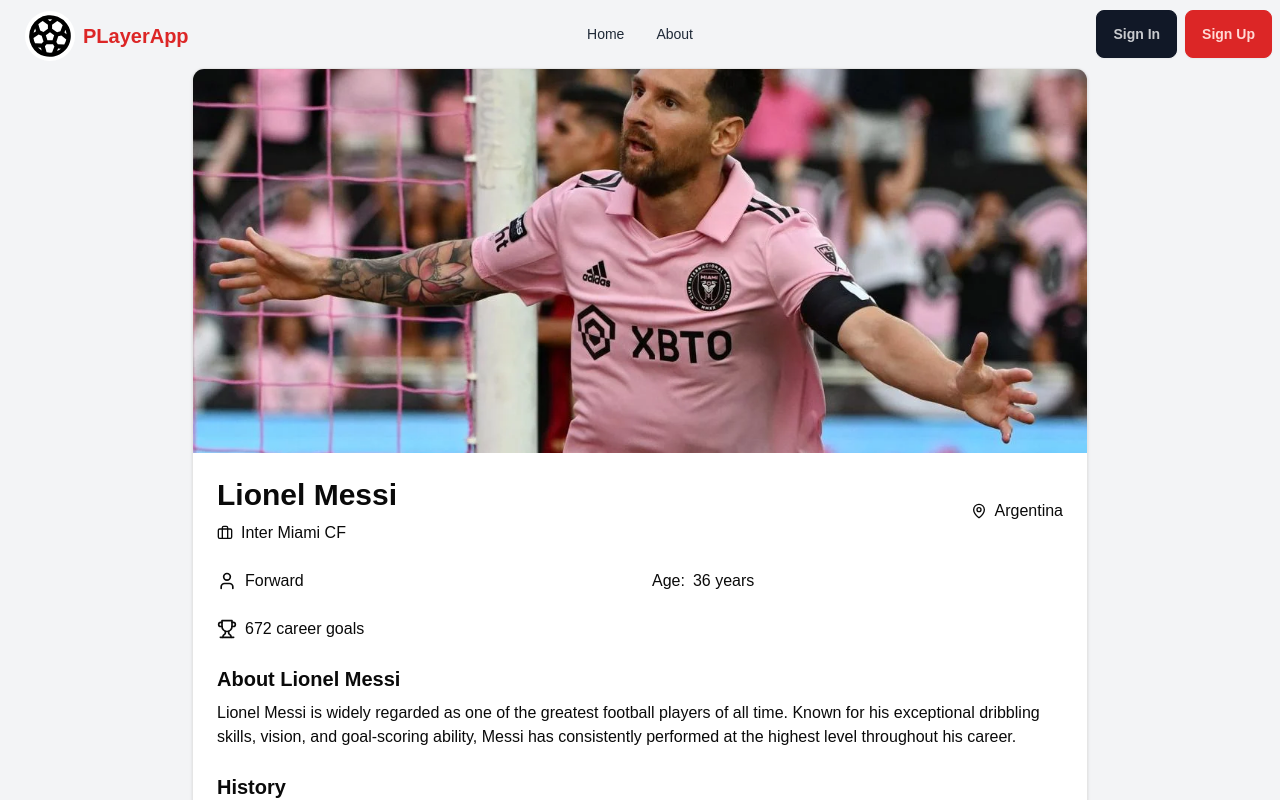
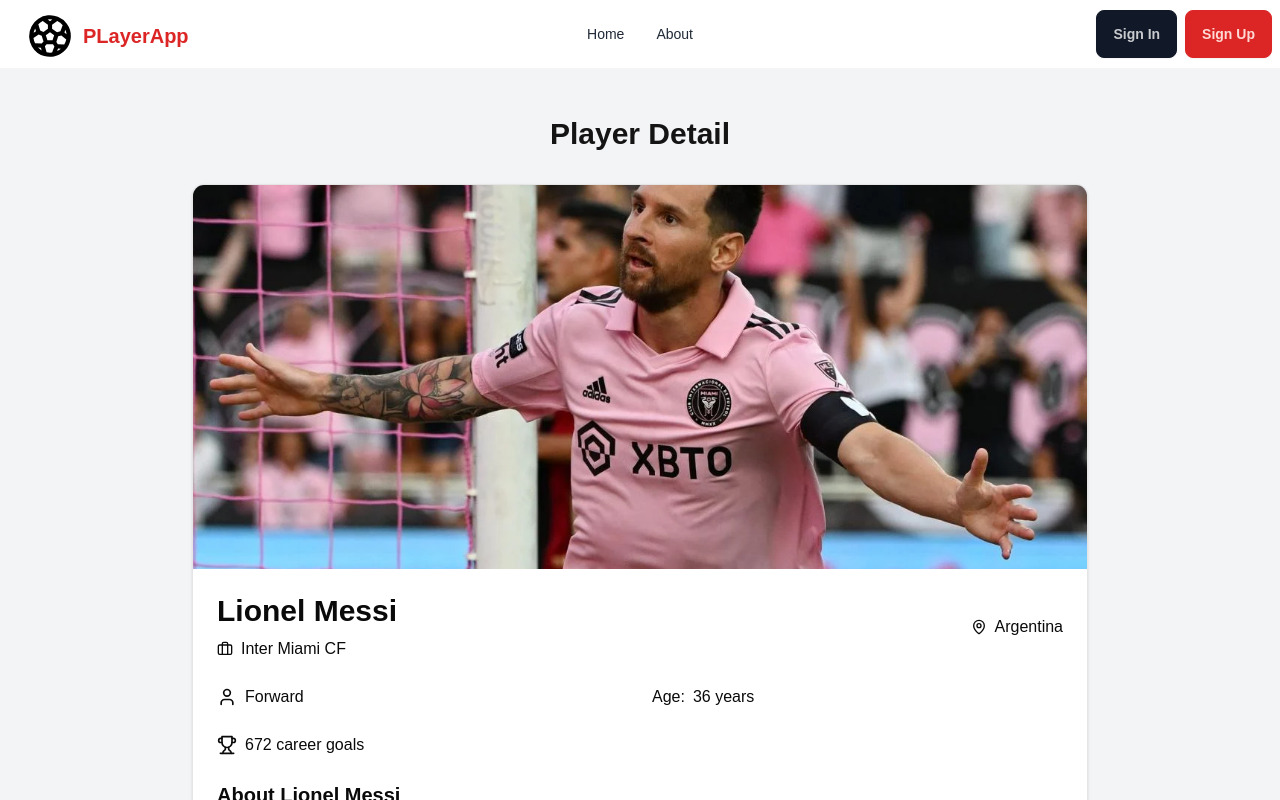
Before and after one commit to Osiris8/player-app, a Next.js app: page /player/1 in a window 1280 px wide. Shown: the top 800 px of the page. Built offline with nearby package versions, Linux system fonts and the light colour scheme.

Commit message:
General Update

```diff
--- a/app/player/[id]/page.tsx
+++ b/app/player/[id]/page.tsx
@@ -25,9 +25,18 @@
 export default function Home() {
   return (
     <div data-theme="elegant">
-      <Navbar />
-      <PlayerDetailCard {...playerData} />
-      <Footer />
+      <div className="flex flex-col min-h-screen">
+        <Navbar />
+        <main className="py-12">
+          <div className="container mx-auto px-4">
+            <h1 className="text-3xl font-bold mb-8 text-center">
+              Player Detail
+            </h1>
+            <PlayerDetailCard {...playerData} />
+          </div>
+        </main>
+        <Footer />
+      </div>
     </div>
   );
 }
--- a/app/player/add/page.tsx
+++ b/app/player/add/page.tsx
@@ -1,12 +1,21 @@
 import Footer from "@/components/Footer";
 import Navbar from "@/components/Navbar";
-
+import PlayerForm from "@/components/PlayerForm";
 export default function Home() {
   return (
     <div data-theme="elegant">
-      <Navbar />
-
-      <Footer />
+      <div className="flex flex-col min-h-screen">
+        <Navbar />
+        <main className="py-12">
+          <div className="container mx-auto px-4">
+            <h1 className="text-3xl font-bold mb-8 text-center">
+              Add New Player
+            </h1>
+            <PlayerForm />
+          </div>
+        </main>
+        <Footer />
+      </div>
     </div>
   );
 }
--- a/components/Navbar.tsx
+++ b/components/Navbar.tsx
@@ -5,7 +5,7 @@
 } from "@kinde-oss/kinde-auth-nextjs/components";
 export default function Navbar() {
   return (
-    <div className="navbar bg-base-100">
+    <div className="navbar bg-white">
       <div className="navbar-start">
         <div className="dropdown">
           <div tabIndex={0} role="button" className="btn btn-ghost lg:hidden">
--- a/components/PlayerForm.tsx
+++ b/components/PlayerForm.tsx
@@ -30,7 +30,7 @@
   };
 }
 
-export function PlayerForm({ initialData }: PlayerFormProps) {
+export default function PlayerForm({ initialData }: PlayerFormProps) {
   const router = useRouter();
   const [formData, setFormData] = useState(
     initialData || {
```
